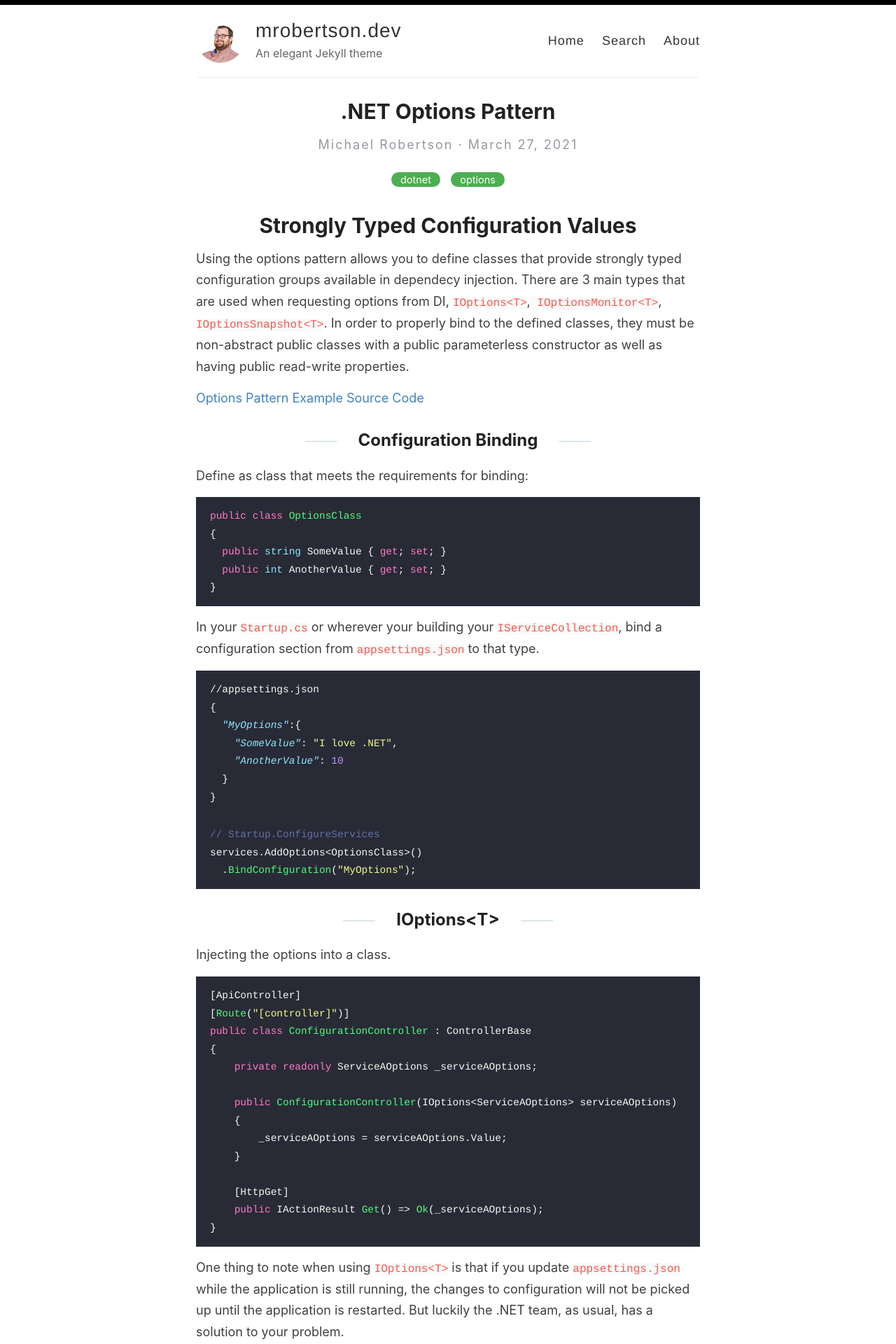
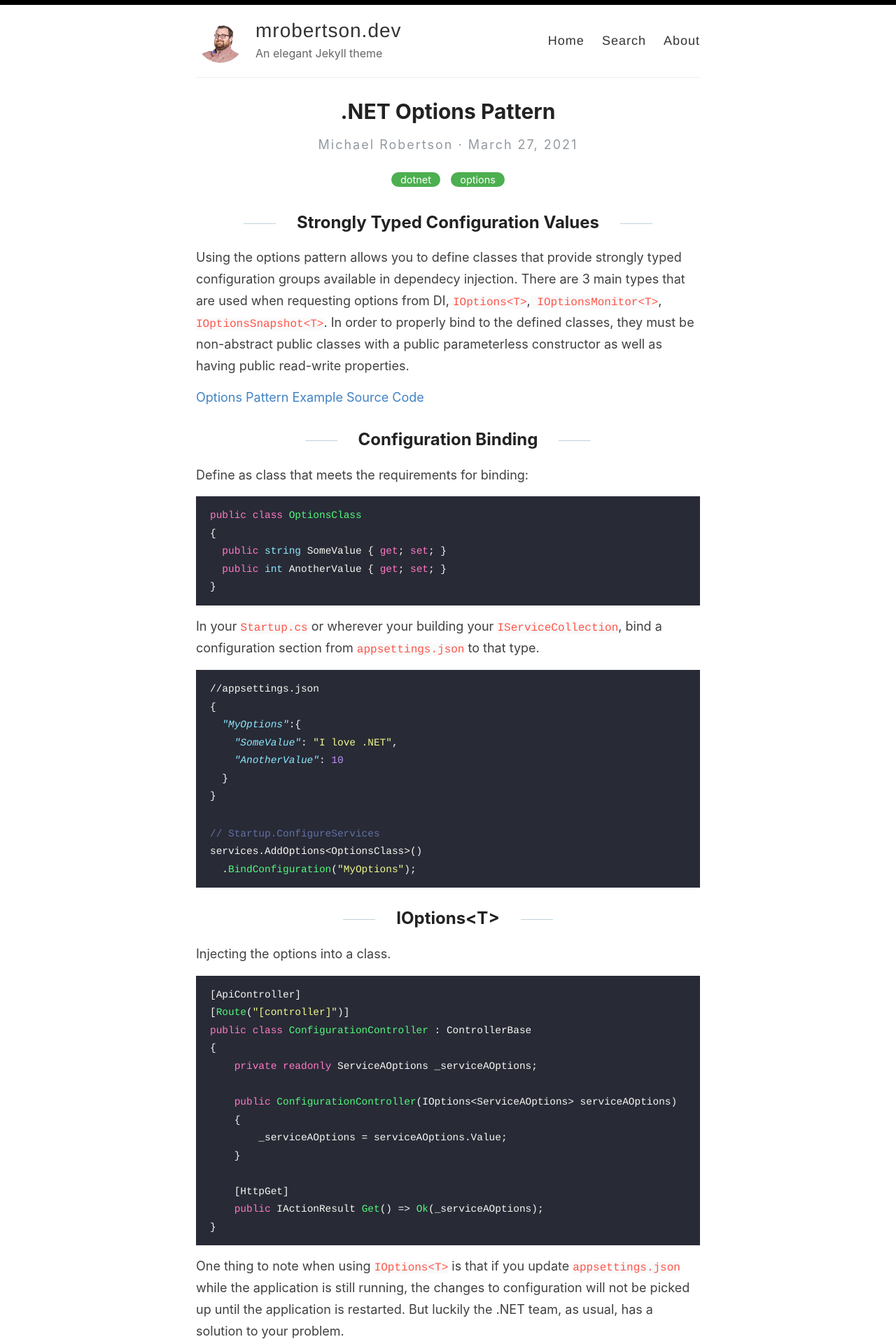
Before and after one commit to mroberts91/blog, a Jekyll site: the page built from _posts/2021-03-27-dotnet-options-pattern.md, in a window 1280 px wide. Shown: the top 1920 px of the page at 70% size. Built offline with Jekyll 4.4.1, drawn with Linux system fonts in a browser that asks for light colours; comment, search, counter and statistics services are not loaded.

```diff
--- a/_posts/2021-03-27-dotnet-options-pattern.md
+++ b/_posts/2021-03-27-dotnet-options-pattern.md
@@ -4,7 +4,7 @@ title:  .NET Options Pattern
 categories: [dotnet,options]
 ---
 
-# Strongly Typed Configuration Values
+## Strongly Typed Configuration Values
 
 Using the options pattern allows you to define classes that provide strongly typed configuration groups available in dependecy injection. There are 3 main types that are used when requesting options from DI, `IOptions<T>`,` IOptionsMonitor<T>`, `IOptionsSnapshot<T>`. In order to properly bind to the defined classes, they must be non-abstract public classes with a public parameterless constructor as well as having public read-write properties.
 
```
